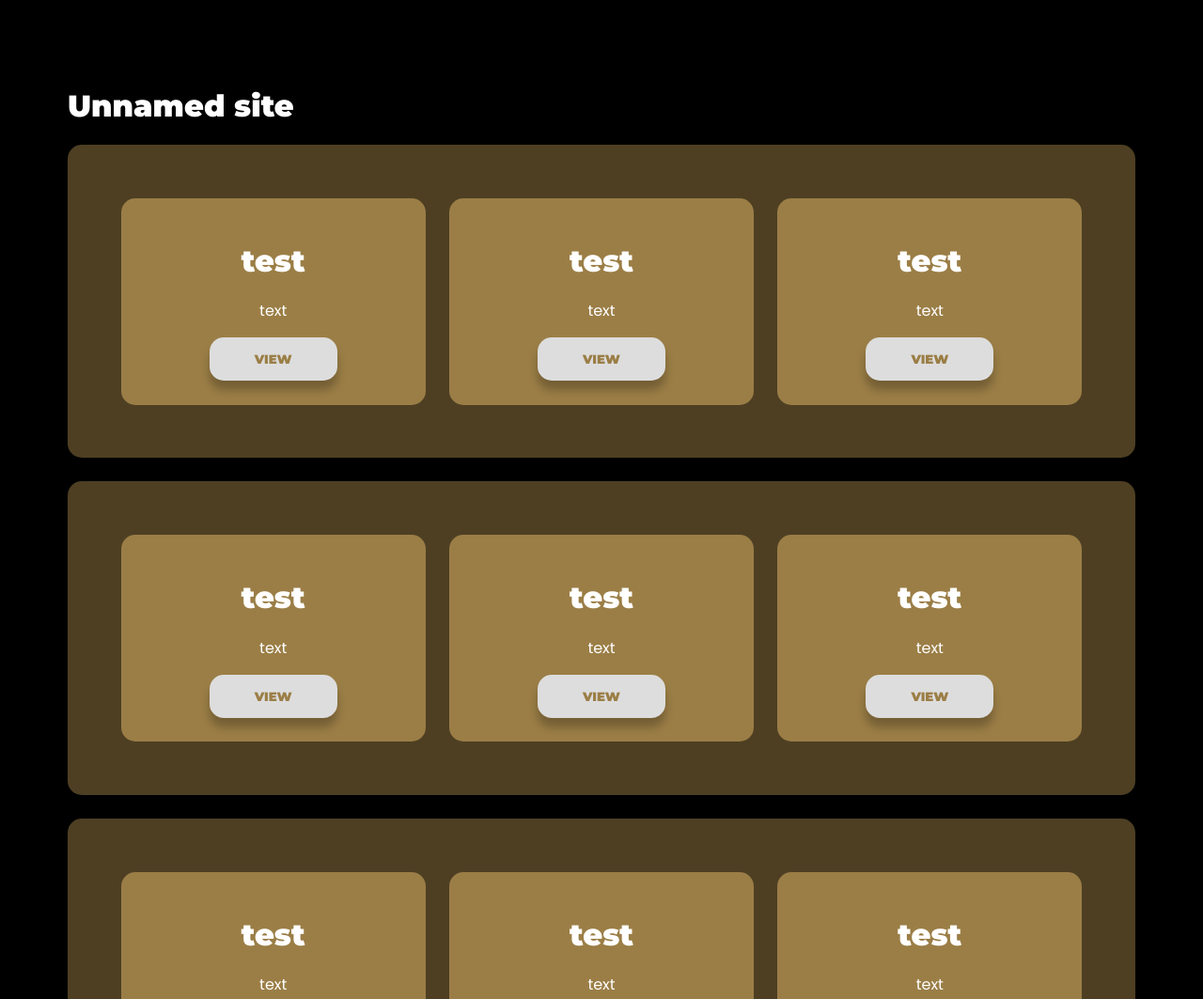
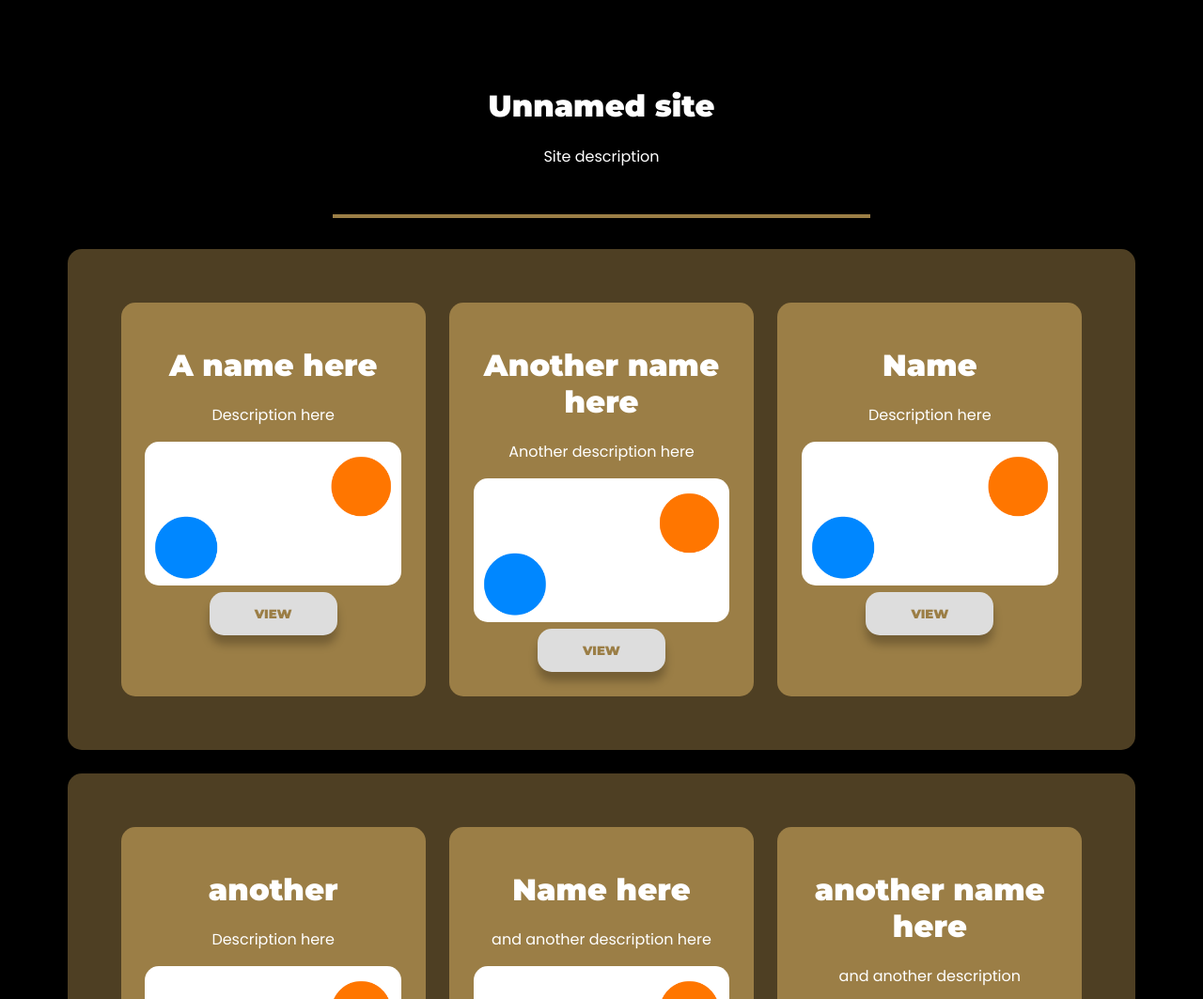
Before and after one commit to arnadal/Unnamed-Pyrotech-Project, a plain HTML site: page index.html in a window 1280 px wide. Shown: the top 1063 px of the page at 94% size. Drawn offline with Linux system fonts and the light colour scheme.

Commit message:
Extended
More stuff and more better.

```diff
--- a/css/buttons.css
+++ b/css/buttons.css
@@ -9,7 +9,7 @@ button {
   text-align: center;
   width: 50%;
   box-shadow: 0px 10px 10px #00000040;
-  transition: background-color 1s, filter 1s, box-shadow 1s;
+  transition: background-color 1s, filter 1s, box-shadow 1s, border-radius 1s;
 }
 
 button:hover,
@@ -17,4 +17,5 @@ button:active,
 button:focus {
   box-shadow: 0px 10px 10px #00000080;
   filter: brightness(75%);
+  border-radius: 30px;
 }
--- a/css/index.css
+++ b/css/index.css
@@ -7,6 +7,21 @@ body {
   color: var(--color1);
   padding: 5%;
   font-family: 'Poppins', sans-serif;
+  text-align: center;
+}
+
+img {
+  width: 100%;
+  border-radius: 15px;
+}
+
+hr {
+  width: 50%;
+  border-style: solid;
+  border-width: 2.5px;
+  border-color: var(--color4);
+  background-color: var(--color4);
+  color: var(--color4);
 }
 
 h1,
--- a/css/modals.css
+++ b/css/modals.css
@@ -19,4 +19,5 @@ div.modal {
   left: 37.5%;
   z-index: 65536;
   display: none;
+  text-align: center;
 }
--- a/index.html
+++ b/index.html
@@ -12,55 +12,47 @@
 
   <body>
     <h1>Unnamed site</h1>
-
+    <p>Site description</p>
+    <br>
+    <hr>
+    <br>
     <div class="flexbox">
-      <div class="flexitem">
-        <h1>test</h1>
-        <p>text</p>
-      </div>
-      <div class="flexitem">
-        <h1>test</h1>
-        <p>text</p>
-      </div>
-      <div class="flexitem">
-        <h1>test</h1>
-        <p>text</p>
-      </div>
+      <div class="flexitem"></div>
+      <div class="flexitem"></div>
+      <div class="flexitem"></div>
     </div>
     <br>
     <div class="flexbox">
-      <div class="flexitem">
-        <h1>test</h1>
-        <p>text</p>
-      </div>
-      <div class="flexitem">
-        <h1>test</h1>
-        <p>text</p>
-      </div>
-      <div class="flexitem">
-        <h1>test</h1>
-        <p>text</p>
-      </div>
+      <div class="flexitem"></div>
+      <div class="flexitem"></div>
+      <div class="flexitem"></div>
     </div>
     <br>
     <div class="flexbox">
-      <div class="flexitem">
-        <h1>test</h1>
-        <p>text</p>
-      </div>
-      <div class="flexitem">
-        <h1>test</h1>
-        <p>text</p>
-      </div>
-      <div class="flexitem">
-        <h1>test</h1>
-        <p>text</p>
-      </div>
+      <div class="flexitem"></div>
+      <div class="flexitem"></div>
+      <div class="flexitem"></div>
     </div>
 
     <div class="modal">
       <h1 id="modal_heading">Heading</h1>
       <p id="modal_description">Description</p>
+      <img id="modal_image"></img>
+      <br>
+      <div id="modal_progressDiv0" style="color:white;">
+        <label for="prog0">Something1:</label>
+        <progress id="prog0" value="50" max="100"></progress>
+        <label for="prog1">Something2:</label>
+        <progress id="prog1" value="50" max="100"></progress>
+        <label for="prog2">Something3:</label>
+        <progress id="prog2" value="50" max="100"></progress>
+        <label for="prog3">Something4:</label>
+        <progress id="prog3" value="50" max="100"></progress>
+        <label for="prog4">Something5:</label>
+        <progress id="prog4" value="50" max="100"></progress>
+      </div>
+      <br>
+      <button onclick="closeModal()">Continue</button>
     </div>
     <div class="darkWrapper"></div>
 
--- a/js/modals.js
+++ b/js/modals.js
@@ -1,69 +1,137 @@
-var flexItems = document.querySelectorAll(`.flexitem`);
-var flexItemsCount = 0;
-for (let x of flexItems) {
-  x.innerHTML += `<button id="creature${flexItemsCount}">View</button>`;
-  flexItemsCount++;
-}
-
 var wrapper = document.querySelector(`.darkWrapper`);
 var modal = document.querySelector(`.modal`);
+var modalHeading = document.querySelector(`#modal_heading`);
+var modalDescription = document.querySelector(`#modal_description`);
+var modalImg = document.querySelector(`#modal_image`);
+var modalProgress0 = document.querySelector(`#prog0`);
+var modalProgress1 = document.querySelector(`#prog1`);
+var modalProgress2 = document.querySelector(`#prog2`);
+var modalProgress3 = document.querySelector(`#prog3`);
+var modalProgress4 = document.querySelector(`#prog4`);
 var modals = [
   {
-    Title: "Name here",
+    Title: "A name here",
     Description: "Description here",
-    Button: document.querySelector(`#creature0`)
+    Image: `images/test.gif`,
+    Button: document.querySelector(`#creature0`),
+    Progress0: 69,
+    Progress1: 69,
+    Progress2: 69,
+    Progress3: 69,
+    Progress4: 69
   },
   {
     Title: "Another name here",
     Description: "Another description here",
-    Button: document.querySelector(`#creature1`)
+    Image: `images/test.gif`,
+    Button: document.querySelector(`#creature1`),
+    Progress0: 69,
+    Progress1: 69,
+    Progress2: 69,
+    Progress3: 69,
+    Progress4: 69
+  },
+  {
+    Title: "Name",
+    Description: "Description here",
+    Image: `images/test.gif`,
+    Button: document.querySelector(`#creature2`),
+    Progress0: 69,
+    Progress1: 69,
+    Progress2: 69,
+    Progress3: 69,
+    Progress4: 69
+  },
+  {
+    Title: "another",
+    Description: "Description here",
+    Image: `images/test.gif`,
+    Button: document.querySelector(`#creature3`),
+    Progress0: 69,
+    Progress1: 69,
+    Progress2: 69,
+    Progress3: 69,
+    Progress4: 69
+  },
+  {
+    Title: "Name here",
+    Description: "and another description here",
+    Image: `images/test.gif`,
+    Button: document.querySelector(`#creature4`),
+    Progress0: 69,
+    Progress1: 69,
+    Progress2: 69,
+    Progress3: 69,
+    Progress4: 69
+  },
+  {
+    Title: "another name here",
+    Description: "and another description",
+    Image: `images/test.gif`,
+    Button: document.querySelector(`#creature5`),
+    Progress0: 69,
+    Progress1: 69,
+    Progress2: 69,
+    Progress3: 69,
+    Progress4: 69
+  },
+  {
+    Title: "Name here",
+    Description: "another one",
+    Image: `images/test.gif`,
+    Button: document.querySelector(`#creature6`),
+    Progress0: 69,
+    Progress1: 69,
+    Progress2: 69,
+    Progress3: 69,
+    Progress4: 69
   },
   {
     Title: "Name here",
     Description: "Description here",
-    Button: document.querySelector(`#creature2`)
+    Image: `images/test.gif`,
+    Button: document.querySelector(`#creature7`),
+    Progress0: 69,
+    Progress1: 69,
+    Progress2: 69,
+    Progress3: 69,
+    Progress4: 69
   },
   {
     Title: "Name here",
     Description: "Description here",
-    Button: document.querySelector(`#creature3`)
-  },
-  {
-    Title: "Name here",
-    Description: "Description here",
-    Button: document.querySelector(`#creature4`)
-  },
-  {
-    Title: "Name here",
-    Description: "Description here",
-    Button: document.querySelector(`#creature5`)
-  },
-  {
-    Title: "Name here",
-    Description: "Description here",
-    Button: document.querySelector(`#creature6`)
-  },
-  {
-    Title: "Name here",
-    Description: "Description here",
-    Button: document.querySelector(`#creature7`)
-  },
-  {
-    Title: "Name here",
-    Description: "Description here",
-    Button: document.querySelector(`#creature8`)
+    Image: `images/test.gif`,
+    Button: document.querySelector(`#creature8`),
+    Progress0: 69,
+    Progress1: 69,
+    Progress2: 69,
+    Progress3: 69,
+    Progress4: 69
   }
 ];
 
-for (let i = 0; i < modals.length; i++) {
-  modals[i].Button.onclick = openModal;
+var flexItems = document.querySelectorAll(`.flexitem`);
+var flexItemsCount = 0;
+for (let x of flexItems) {
+  x.innerHTML += `<h1>${modals[flexItemsCount].Title}</h1><p>${modals[flexItemsCount].Description}</p><img src="${modals[flexItemsCount].Image}"></img><button id="creature${flexItemsCount}" onclick="openModal(${flexItemsCount})">View</button>`;
+  flexItemsCount++;
 }
+
 
 wrapper.onclick = closeModal;
 
-function openModal() {
+function openModal(x) {
   modal.style.display = `block`;
   wrapper.style.display = `block`;
+
+  modalHeading.innerHTML = modals[x].Title;
+  modalDescription.innerHTML = modals[x].Description;
+  modalImg.src = modals[x].Image;
+  modalProgress0.setAttribute("value", modals[x].Progress0);
+  modalProgress1.setAttribute("value", modals[x].Progress1);
+  modalProgress2.setAttribute("value", modals[x].Progress2);
+  modalProgress3.setAttribute("value", modals[x].Progress3);
+  modalProgress4.setAttribute("value", modals[x].Progress4);
 };
 
 function closeModal() {
```
Also changed, not shown: images/test.gif (added).
